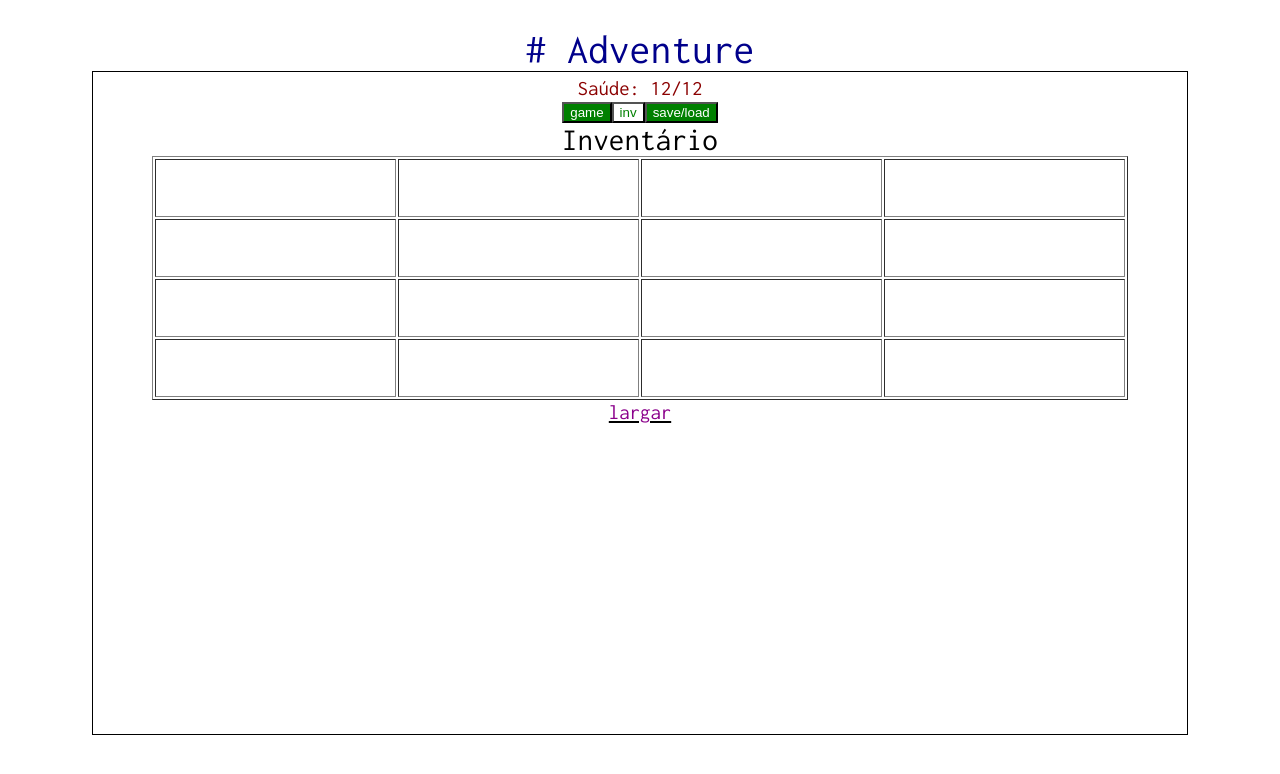
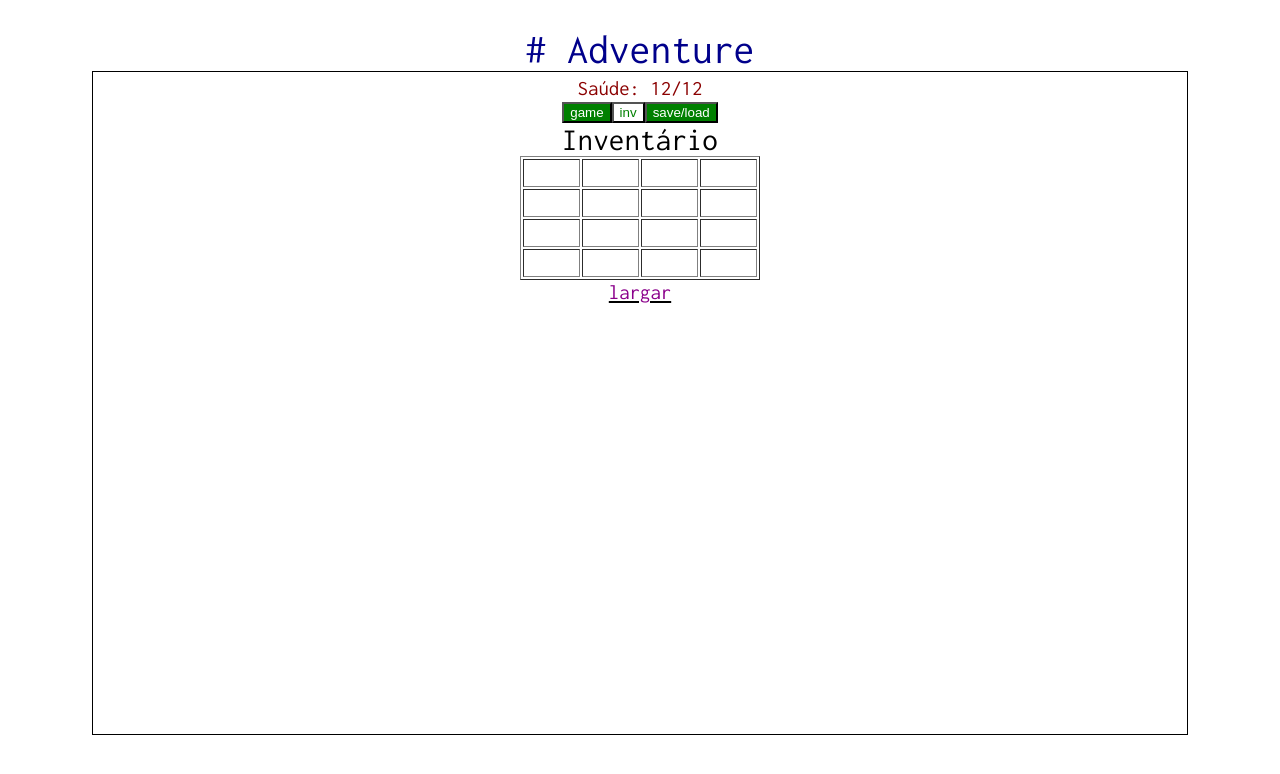
Before and after one commit to Rafael-Dev-21/advent, a Vue app: page / in a window 1280 px wide. Both pictures are taken after a click on the button "inv". Shown: the top 774 px of the page. Built offline with nearby package versions, Linux system fonts and the light colour scheme; no server answers.

Commit message:
tamanho do inventário

```diff
--- a/src/components/InventoryPage.vue
+++ b/src/components/InventoryPage.vue
@@ -31,20 +31,23 @@ const game = useGame();
 }
 
 .inventory {
-  width: 90%;
+  width: min(90%, 30vh);
   height: auto;
   margin-inline: auto;
 }
 
 .inventory td {
   position: relative;
-  width: 3rem;
-  height: 3rem;
+  width: 25%;
+}
+
+.inventory tr {
+  height: 25%;
 }
 
 .inventory img {
-  width: 3rem;
-  height: 3rem;
+  width: 98%;
+  height: 98%;
   z-index: 2;
   image-rendering: pixelated;
 }
```
